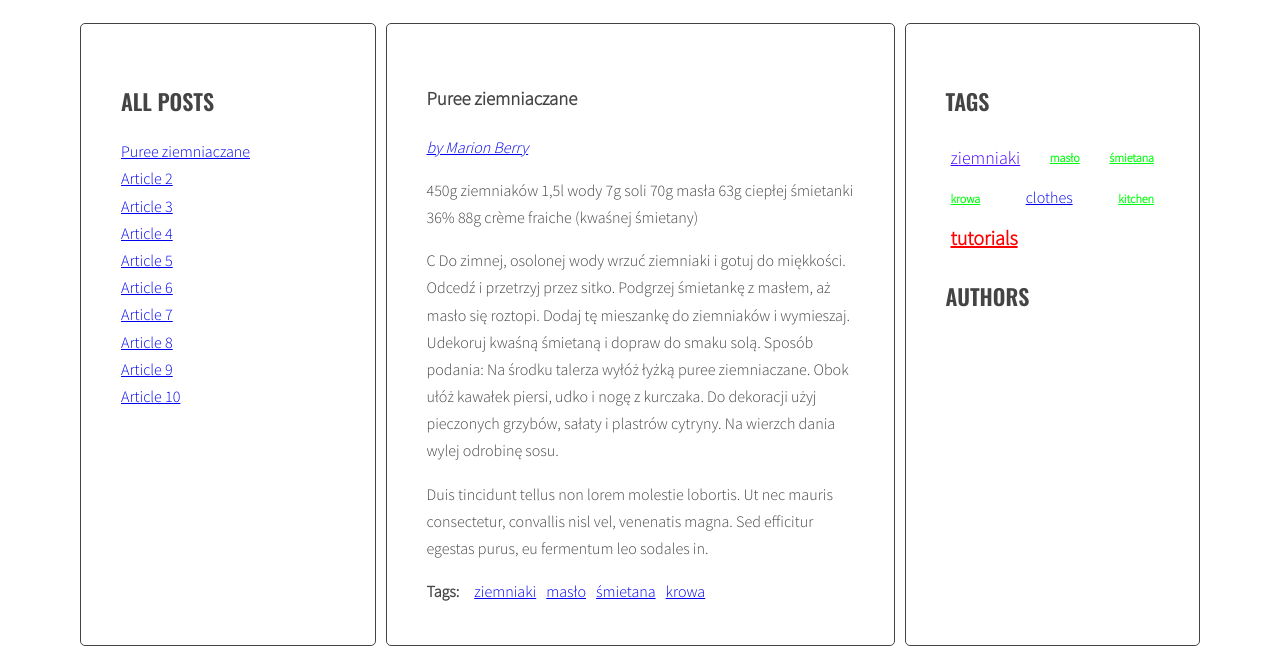
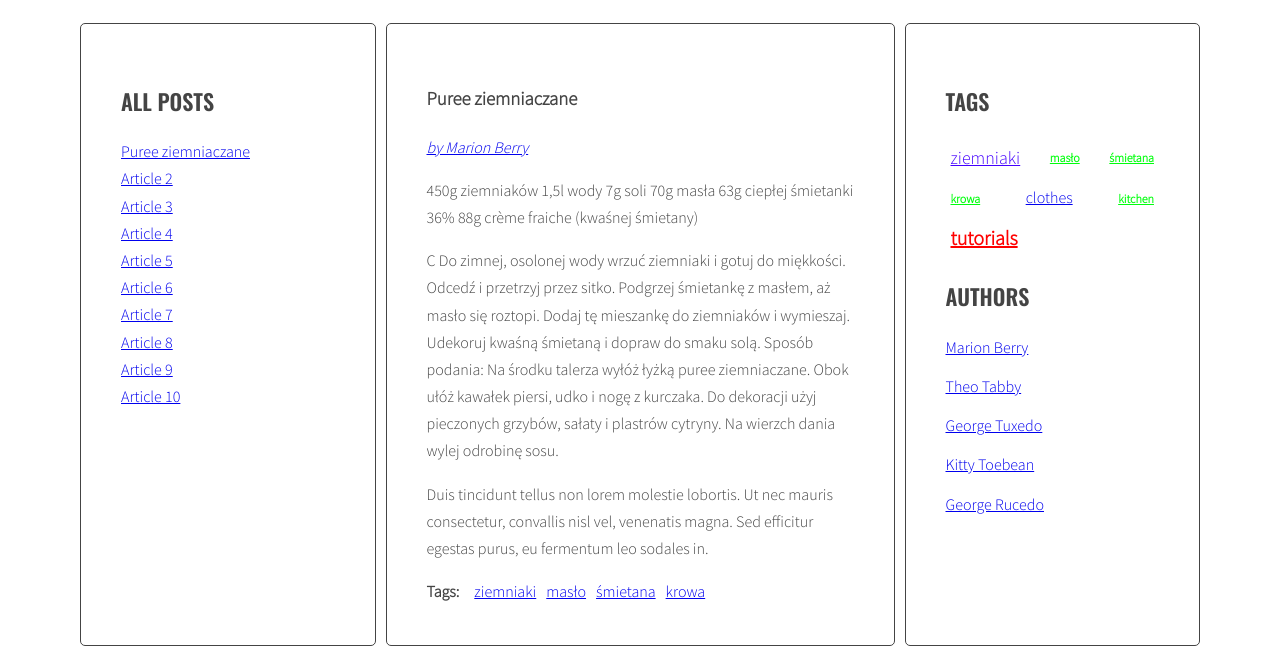
Before and after one commit to UlaBB/Javascript_blog, a website: page index.html in a window 1280 px wide. Shown: the part 220-874 px from the top of the page. Drawn offline with nearby package versions, Linux system fonts and the light colour scheme.

Commit message:
Update function generate authors

```diff
--- a/index.html
+++ b/index.html
@@ -132,7 +132,7 @@
                             </ul>
                         </div>
                     </article>
-                    <article class="post" id="article-5" data-tags="ziemniaki tutorials" data-author="George Tuxedo">
+                    <article class="post" id="article-5" data-tags="ziemniaki tutorials" data-author="Kitty Toebean">
                         <h3 class="post-title">Article 5</h3>
                         <p class="post-author"></p>
                         <div class="post-content">
--- a/js/script.js
+++ b/js/script.js
@@ -1,6 +1,17 @@
 
 'use strict';
 
+const opt = {
+  articleSelector: '.post',
+  titleSelector: '.post-title',
+  titleListSelector: '.titles',
+  articleTagsSelector: '.post-tags .list',
+  authorsSelector: '.post-author',
+  tagsListSelector: '.tags',
+  cloudClassCount: '5',
+  cloudClassPrefix: 'tag-size-',
+  authorsListSelector: '.authors'
+};
 
 
 function titleClickHandler(event) {
@@ -50,24 +61,15 @@ function titleClickHandler(event) {
 // }
 // console.log(links);
 
-const optArticleSelector = '.post',
-  optTitleSelector = '.post-title',
-  optTitleListSelector = '.titles',
-  optArticleTagsSelector = '.post-tags .list',
-  optAuthorsSelector = '.post-author',
-  optTagsListSelector = '.tags .list',
-  optCloudClassCount = '5',
-  optCloudClassPrefix = 'tag-size-';
-
 
 function generateTitleLinks(customSelector = '') {
   // console.log(customSelector);
   /* remove contents of titleList */
-  const titleList = document.querySelector(optTitleListSelector);
+  const titleList = document.querySelector(opt.titleListSelector);
   titleList.innerHTML = '';
 
   /* for each article */
-  const articles = document.querySelectorAll(optArticleSelector + customSelector);//wybiera mi wszystkie artyuklu z klasa "post"
+  const articles = document.querySelectorAll(opt.articleSelector + customSelector);//wybiera mi wszystkie artyuklu z klasa "post"
   let html = '';
   for (let article of articles) {
     /* get the article id */
@@ -75,7 +77,7 @@ function generateTitleLinks(customSelector = '') {
     // console.log(articleID);
 
     /* find the title element */
-    const articleTitle = article.querySelector(optTitleSelector).innerHTML;// zdobycie tytulu artykulu
+    const articleTitle = article.querySelector(opt.titleSelector).innerHTML;// zdobycie tytulu artykulu
     // console.log('Title of article', articleTitle);
 
     /* get the title from the title element */
@@ -122,9 +124,9 @@ function calculateTagClass(count, params) {
   const normalizedCount = count - params.min;
   const normalizedMax = params.max - params.min;
   const percentage = normalizedCount / normalizedMax;
-  const classNumber = Math.floor(percentage * (optCloudClassCount - 1) + 1);
+  const classNumber = Math.floor(percentage * (opt.cloudClassCount - 1) + 1);
 
-  return optCloudClassPrefix + classNumber;
+  return opt.cloudClassPrefix + classNumber;
 }
 
 function generateTags() {
@@ -132,12 +134,12 @@ function generateTags() {
   let allTags = {};
 
   /* find all articles */
-  const articles = document.querySelectorAll(optArticleSelector);
+  const articles = document.querySelectorAll(opt.articleSelector);
 
   /* START LOOP: for every article: */
   for (let article of articles) {
     /* find tags wrapper */
-    const wrapperTags = article.querySelector(optArticleTagsSelector);
+    const wrapperTags = article.querySelector(opt.articleTagsSelector);
     // console.log(wrapperTags);
 
     /* make html variable with empty string */
@@ -179,7 +181,7 @@ function generateTags() {
     /* END LOOP: for every article: */
   }
   /* [NEW] find list of tags in right column */
-  const tagList = document.querySelector('.tags');
+  const tagList = document.querySelector(opt.tagsListSelector);
   console.log(tagList);
 
   const tagsParams = calculateTagsParams(allTags);
@@ -272,17 +274,42 @@ function addClickListenersToTags() {
   }
 }
 
-
 addClickListenersToTags();
 
+function calculateAuthorParams(authors) {
+  const params = {
+    max: 0,
+    min: 999999
+  };
+  for (let author in authors) {
+    if (authors[author] > params.max) {
+      params.max = authors[author];
+    } else if (authors[author] < params.min) {
+      params.min = authors[author];
+    }
+  }
+  return params;
+}
+
+// function calculateAuthorClass(count, params) {
+//   const classNumber = Math.floor(((count - params.min) / (params.max - params.min)) * (optCloudClassCount - 1) + 1); //1
+//   return optCloudClassPrefix + classNumber;
+// }
+
 function generatorAuthors() {
+
+  /* [NEW] create a new variable allAuthors with an empty object */
+  let allAuthors = {};
+
   /* find all articles */
-  const articles = document.querySelectorAll(optArticleSelector);// wyszukuje wszystkie artykuly
+  const articles = document.querySelectorAll(opt.articleSelector);// wyszukuje wszystkie artykuly
 
   /* START LOOP: for every article: */
+
   for (let article of articles) {
+
     /* find authors wrapper */
-    const authorsWrapper = article.querySelector(optAuthorsSelector);
+    const authorsWrapper = article.querySelector(opt.authorsSelector);
     // console.log(authorsWrapper);
 
     /* make html variable with empty string */
@@ -299,12 +326,37 @@ function generatorAuthors() {
     html = html + linkHTML;
     // console.log(html);
 
-    /* insert HTML of all the links into the author wrapper */
+    /* [NEW] check if this link is NOT already in allAuthors */
+    if (!allAuthors.hasOwnProperty(tagAuthor)) {
+      /*   [NEW] add generated code to allAuthors object */
+      allAuthors[tagAuthor] = 1;
+    } else {
+      allAuthors[tagAuthor]++;
+    }
+
+    /* insert HTML of the author link into the authors wrapper */
 
     authorsWrapper.innerHTML = html;
+    /* END LOOP: for every article: */
 
-    /* END LOOP: for every article: */
   }
+
+  /* [NEW] find list of tags in right column */
+  const authorsList = document.querySelector(opt.authorsListSelector);
+  console.log(authorsList);
+
+  const authorParams = calculateAuthorParams(allAuthors);
+  console.log(authorParams);
+
+  let allAuthorsHTML = '';
+
+  for (let author in allAuthors) {
+    // /* [NEW] generate code of a link and add it to allAuthorsHTML */
+    allAuthorsHTML += '<li><a class="tag-size4" href="#author-' + author + '">' + author + '</a></li> ';
+    const authorLinkHTML = '<li><a href="#author-' + author + '"class="tag-size4"';
+    allAuthorsHTML += authorLinkHTML;
+  }
+  authorsList.innerHTML = allAuthorsHTML;
 }
 generatorAuthors();
 
```
